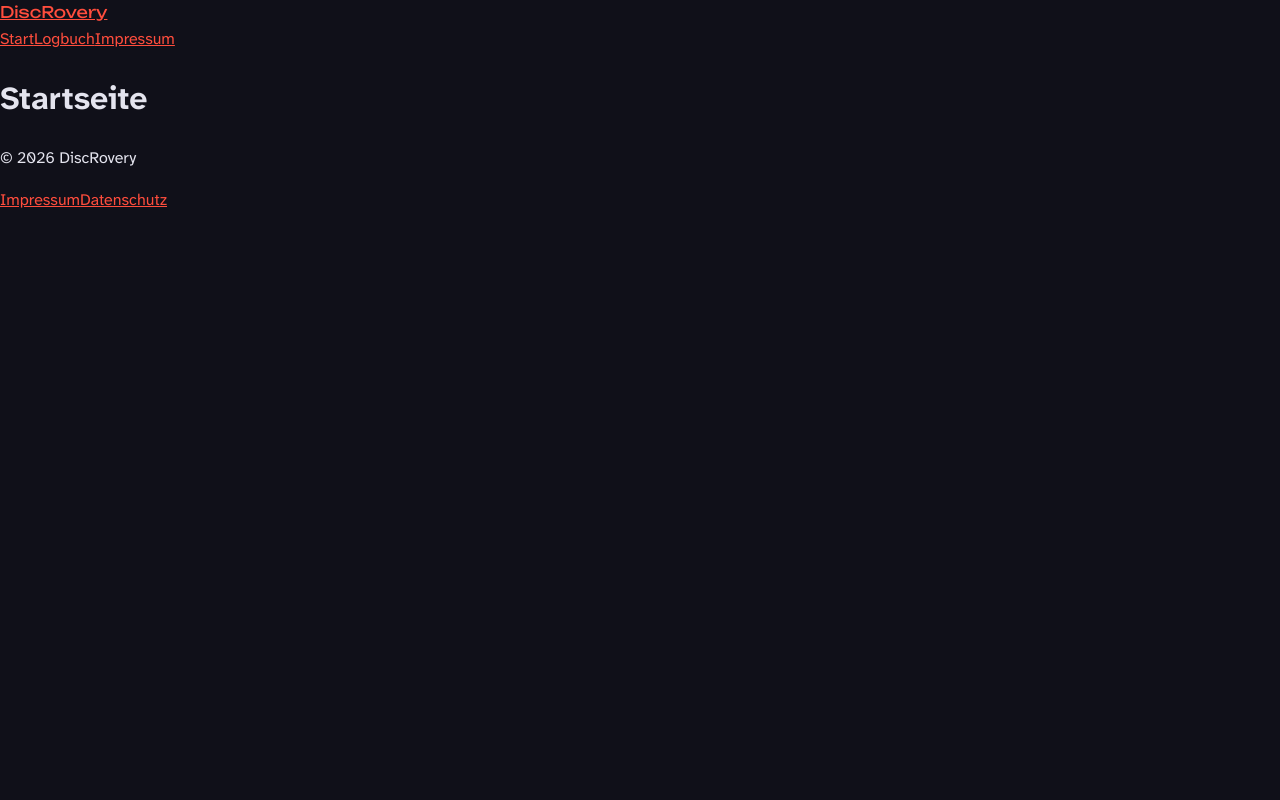
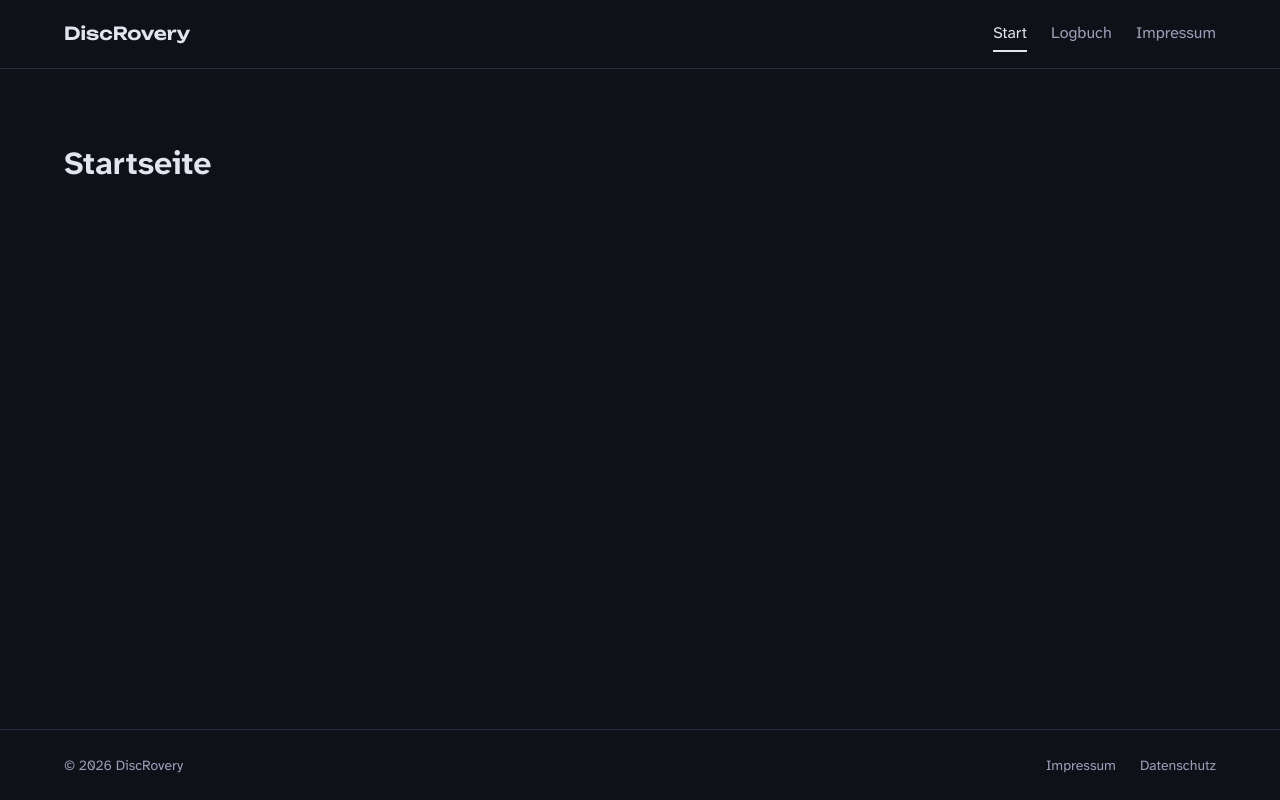
Before and after one commit to digiCoon/discRovery, a React (Vite) app: page / in a window 1280 px wide. Built offline with nearby package versions, Linux system fonts and the light colour scheme; a web font is replaced by a local one.

Commit message:
feat: add base layout for header, footer and main

```diff
--- a/src/components/Footer.jsx
+++ b/src/components/Footer.jsx
@@ -1,15 +1,18 @@
 import { Link } from 'react-router'
+import '../styles/Footer.css'
 
 export default function Footer() {
     const year = new Date().getFullYear()
 
     return (
-        <footer>
-            <p>© {year} DiscRovery</p>
-            <nav>
-                <Link to="/impressum">Impressum</Link>
-                <Link to="/impressum#datenschutz">Datenschutz</Link>
-            </nav>
+        <footer className="site-footer">
+            <div className="container site-footer__inner">
+                <p>© {year} DiscRovery</p>
+                <nav className="footer-nav" aria-label="Rechtliches">
+                    <Link to="/impressum">Impressum</Link>
+                    <Link to="/impressum#datenschutz">Datenschutz</Link>
+                </nav>
+            </div>
         </footer>
     )
 }
--- a/src/components/Header.jsx
+++ b/src/components/Header.jsx
@@ -1,14 +1,17 @@
 import { Link, NavLink } from 'react-router'
+import '../styles/Header.css'
 
 export default function Header() {
     return (
-        <header>
-            <Link to="/" className="brand">DiscRovery</Link>
-            <nav>
-                <NavLink to="/" end>Start</NavLink>
-                <NavLink to="/logbuch">Logbuch</NavLink>
-                <NavLink to="/impressum">Impressum</NavLink>
-            </nav>
+        <header className="site-header">
+            <div className="container site-header__inner">
+                <Link to="/" className="brand">DiscRovery</Link>
+                <nav className="site-nav" aria-label="Hauptnavigation">
+                    <NavLink to="/" end>Start</NavLink>
+                    <NavLink to="/logbuch">Logbuch</NavLink>
+                    <NavLink to="/impressum">Impressum</NavLink>
+                </nav>
+            </div>
         </header>
     )
 }
--- a/src/components/Layout.jsx
+++ b/src/components/Layout.jsx
@@ -8,7 +8,7 @@ export default function Layout() {
         <>
             <ScrollManager />
             <Header />
-            <main>
+            <main className="container">
                 <Outlet />
             </main>
             <Footer />
--- a/src/index.css
+++ b/src/index.css
@@ -17,3 +17,28 @@ code, pre, kbd, samp {
 .brand {
   font-family: var(--font-brand);
 }
+
+*, *::before, *::after {
+  box-sizing: border-box;
+}
+
+#root {
+  min-height: 100vh;
+  display: flex;
+  flex-direction: column;
+}
+
+main {
+  flex: 1;
+  padding-block: 3rem;
+}
+
+.container {
+  width: min(100% - 2rem, 72rem);
+  margin-inline: auto;
+}
+
+:focus-visible {
+  outline: 2px solid var(--color-accent);
+  outline-offset: 2px;
+}
--- /dev/null
+++ b/src/styles/Footer.css
@@ -0,0 +1,32 @@
+.site-footer {
+    border-top: 1px solid var(--color-border);
+    color: var(--color-text-muted);
+    font-size: 0.875rem;
+}
+
+.site-footer__inner {
+    display: flex;
+    flex-wrap: wrap;
+    align-items: center;
+    justify-content: space-between;
+    gap: 1rem;
+    padding-block: 1.5rem;
+}
+
+.site-footer p {
+    margin: 0;
+}
+
+.footer-nav {
+    display: flex;
+    gap: 1.5rem;
+}
+
+.footer-nav a {
+    color: inherit;
+    text-decoration: none;
+}
+
+.footer-nav a:hover {
+    color: var(--color-text);
+}
--- /dev/null
+++ b/src/styles/Header.css
@@ -0,0 +1,41 @@
+.site-header {
+    border-bottom: 1px solid var(--color-border);
+}
+
+.site-header__inner {
+    display: flex;
+    flex-wrap: wrap;
+    align-items: center;
+    justify-content: space-between;
+    gap: 1rem;
+    padding-block: 1rem;
+}
+
+.site-header .brand {
+    color: var(--color-text);
+    text-decoration: none;
+    font-size: 1.125rem;
+    font-weight: 600;
+}
+
+.site-nav {
+    display: flex;
+    gap: 1.5rem;
+}
+
+.site-nav a {
+    color: var(--color-text-muted);
+    text-decoration: none;
+    padding-block: 0.25rem;
+    border-bottom: 2px solid transparent;
+}
+
+.site-nav a:hover {
+    color: var(--color-text);
+}
+
+/* NavLink sets aria-current="page" on the active link */
+.site-nav a[aria-current='page'] {
+    color: var(--color-text);
+    border-bottom-color: var(--color-accent);
+}
```
